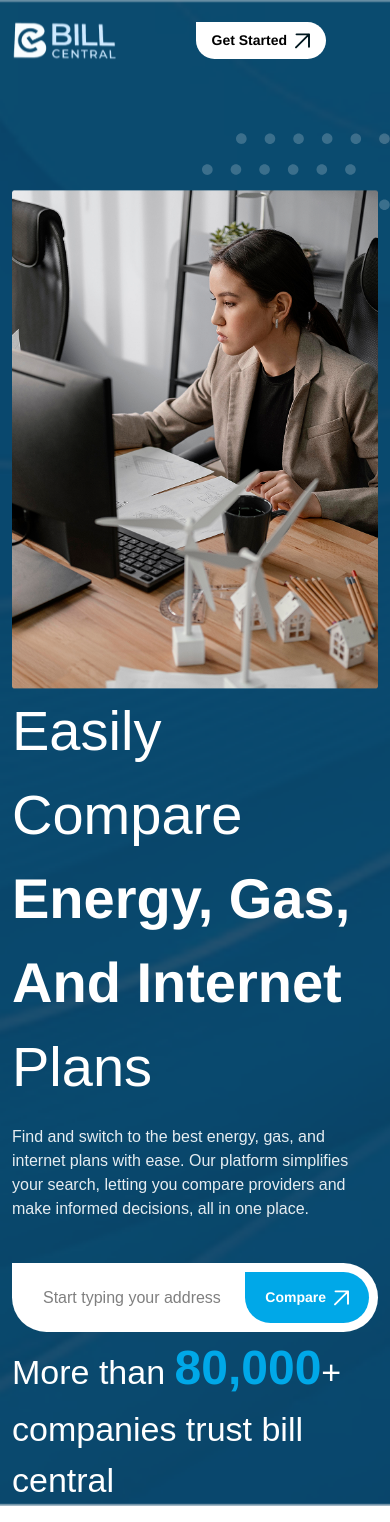
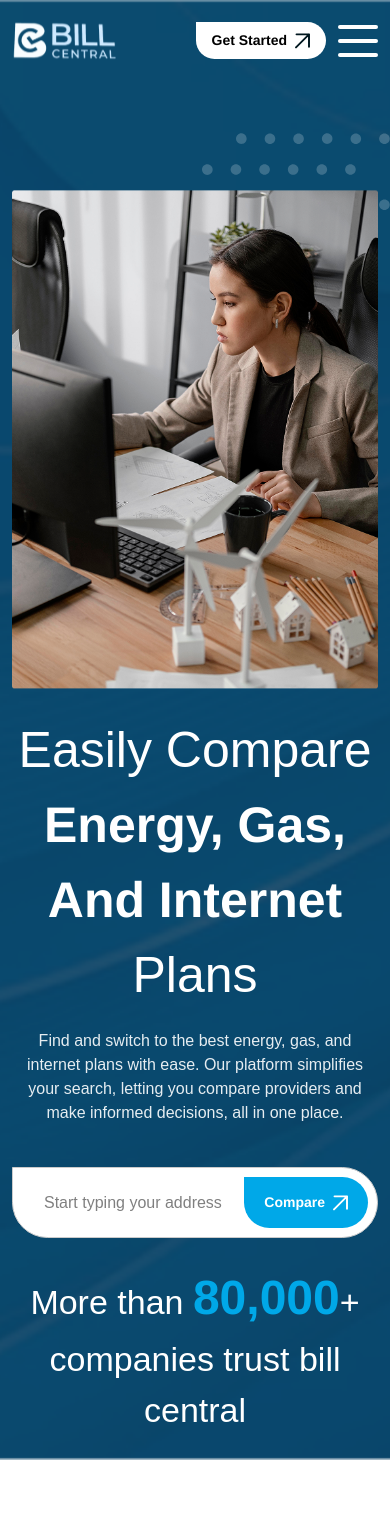
Before and after one commit to Nehaboora033/bill-central, a React (Vite) app: page / in a window 390 px wide. Shown: the top 1522 px of the page. Built offline with nearby package versions, Linux system fonts and the light colour scheme; a web font is replaced by a local one.

Commit message:
changes header media query

```diff
--- a/src/components/Comparisons.jsx
+++ b/src/components/Comparisons.jsx
@@ -11,9 +11,9 @@ const Comparisons = () => {
     return (
         <>
             <div className='max-w-[1140px] mx-auto px-3 py-[162px] '>
-                <div className='flex flex-wrap mx-[-12px] lg:flex-row flex-col-reverse gap-6 lg:gap-0'>
+                <div className='flex flex-wrap mx-[-12px] lg:flex-row flex-col-reverse gap-11 lg:gap-0'>
                     <div className='lg:w-1/2 w-full px-3'>
-                        <SubHeading normalText={"Comprehensive Utility"} boldText={"Comparisons"} subHeading='mb-[46px] text-center lg:text-start lg:max-w-[456px] w-full' />
+                        <SubHeading normalText={"Comprehensive Utility"} boldText={"Comparisons"} subHeading='lg:mb-[46px] mb-[35px] text-center lg:text-start lg:max-w-[456px] w-full' />
                         {COMPARISONS_ACCORDIAN.map((item, index) => {
                             return (
                                 <div key={index} className={`p-[14px] max-w-[558px] mx-auto lg:mx-0 border border-[#00000014] rounded-sm mb-6 ${isOpen === index ? 'shadow-lg' : ''}`}>
--- a/src/components/FAQ.jsx
+++ b/src/components/FAQ.jsx
@@ -20,7 +20,7 @@ const FAQ = () => {
                                     {item.question}
                                     <span className={`max-w-[28px] w-full h-[28px] rounded-full border-2 border-[#00171F] flex items-center justify-center ${isOpen===index?"border-white":""}`}>{isOpen === index ? <SUBTRACT_ICON /> : <ADD_ICON />}</span>
                                 </button>
-                                <p className={`font-noraml text-base  transition-all duration-200 ease-in-out pt-[14px] max-w-[722px] overflow-hidden ${isOpen === index ? "text-white" : ""} ${isOpen===index?"max-h-[250px]":"max-h-0"}`}>{item.answer}</p>
+                                <p className={`font-noraml text-base  transition-all duration-200 ease-in-out  max-w-[722px] overflow-hidden ${isOpen === index ? "text-white" : ""} ${isOpen===index?"max-h-[250px] pt-[14px]":"max-h-0"}`}>{item.answer}</p>
                             </div>
                         )
                     })}
--- a/src/components/Header.jsx
+++ b/src/components/Header.jsx
@@ -25,7 +25,7 @@ const Header = () => {
     return (
         //navbar
         <>
-            <div className='bg-cover xl:bg-size-[100%_810px] bg-top bg-no-repeat' style={{ backgroundImage: `url(${backgroundImage})` }} >
+            <div className='bg-cover min-[1130px]:bg-size-[100%_810px] bg-top bg-no-repeat' style={{ backgroundImage: `url(${backgroundImage})` }} >
 
                 <nav className={`py-5  w-full fixed top-0  transition-all duration-200 ease-in-out z-20 ${scrolled ? 'bg-[#0B496F] shadow-lg ' : 'bg-transparent'}`}>
                     <div className='max-w-[1140px] mx-auto px-3 flex items-center justify-between'>
@@ -47,9 +47,9 @@ const Header = () => {
                             <Button buttonText="Get Started" buttonClass='py-2 bg-white px-4 ' />
                             <button onClick={() => setIsOpen(state === "show" ? null : "show")}
                                 className='w-[40px] h-[32px]  z-10 flex flex-col justify-between lg:hidden'>
-                                <span className={`h-1 w-full bg-[] rounded-[50px] transition-all duration-200 ${state === "show" ? 'rotate-[45deg] origin-left' : ''}`}></span>
-                                <span className={`h-1 w-full bg-[] rounded-[50px] transition-all duration-200 ${state === "show" ? 'hidden' : ''}`}></span>
-                                <span className={`h-1 w-full bg-[] rounded-[50px] transition-all duration-200 ${state === "show" ? 'rotate-[-45deg] origin-left' : ''}`}></span>
+                                <span className={`h-1 w-full bg-white rounded-[50px] transition-all duration-200 ${state === "show" ? 'rotate-[45deg] origin-left' : ''}`}></span>
+                                <span className={`h-1 w-full bg-white rounded-[50px] transition-all duration-200 ${state === "show" ? 'hidden' : ''}`}></span>
+                                <span className={`h-1 w-full bg-white rounded-[50px] transition-all duration-200 ${state === "show" ? 'rotate-[-45deg] origin-left' : ''}`}></span>
                             </button>
 
                         </div>
@@ -57,22 +57,22 @@ const Header = () => {
                     </div>
                 </nav>
                 <div className='max-w-[1140px] mx-auto px-3 pt-[190px] '>
-                    <div className='flex flex-wrap mx-[-12px] xl:flex-row flex-col-reverse'>
-                        <div className='xl:w-1/2 px-[12px] flex flex-col justify-between'>
+                    <div className='flex flex-wrap mx-[-12px] min-[950px]:flex-row  flex-col-reverse min-[950px]:gap-0 gap-6 '>
+                        <div className='min-[950px]:w-1/2 w-full px-[12px] flex flex-col justify-between'>
                             <div>
-                                <p className='font-normal md:text-[64px] text-[56px] text-white xl:max-w-[550px] max-w[50%] w-full'>
+                                <p className='font-normal md:text-[58px] text-center min-[950px]:text-start xl:text-[64px] text-[50px] text-white min-[950px]:max-w-[550px]  w-full'>
                                     Easily Compare<span className='font-bold'> Energy, Gas, And Internet</span> Plans</p>
-                                <p className='text-[#E6EDF1] font-normal text-base mt-[16px] mb-[42px]'>Find and switch to the best energy, gas, and internet plans with ease. Our platform simplifies your search, letting you compare providers and make informed decisions, all in one place.</p>
+                                <p className='text-[#E6EDF1] min-[950px]:text-start text-center font-normal text-base mt-[16px] mb-[42px]'>Find and switch to the best energy, gas, and internet plans with ease. Our platform simplifies your search, letting you compare providers and make informed decisions, all in one place.</p>
 
-                                <Input placeholderText={"Start typing your address"} buttonText={"Compare"} buttonClass="bg-[#00A8E8] text-white py-[15px] px-5" svgColor={'stroke-[white]'} />
+                                <Input placeholderText={"Start typing your address"} buttonText={"Compare"} buttonClass="bg-[#00A8E8] text-white py-[15px] px-5" svgColor={'stroke-[white]'} Inputclass={"mx-auto"} />
                             </div>
                             <div>
-                                <p className='md:text-[38px] text-[34px] xl:text-[#003459] text-white font-normal xl:max-w-[548px]'>More than <span className='text-[48px] font-bold text-[#00A8E8]'>80,000</span>+ companies trust bill central </p>
+                                <p className='md:text-[38px] w-full min-[950px]:text-start text-center text-[34px] min-[1130px]:text-[#003459] text-white min-[950px]:pt-0 pt-6 font-normal min-[950]:max-w-[548px] min-[950px]:mb-0 mb-6'>More than <span className='text-[48px] font-bold text-[#00A8E8]'>80,000</span>+ companies trust bill central </p>
                             </div>
                         </div>
-                        <div className='xl:w-1/2  px-[12px] relative'>
+                        <div className='min-[950px]:w-1/2 w-full  px-[12px] relative'>
                             <img src={headerImage} alt="image" className=' relative z-1 block mx-auto ' />
-                            <img src={dots} alt="image" className='absolute top-[-57px] right-0 min-md:right-[9%] min-lg:right-[17%] xl:right-[-11%] ' />
+                            <img src={dots} alt="image" className='absolute top-[-57px] right-0 min-[800px]:right-[12%] lg:right-0¸  xl:right-[-11%]' />
                         </div>
                     </div>
                 </div>
--- a/src/components/common/Input.jsx
+++ b/src/components/common/Input.jsx
@@ -4,10 +4,10 @@ import Button from './Button'
 const Input = ({ placeholderText, buttonClass, buttonText, svgColor, Inputclass }) => {
     return (
         <>
-            <div className={`bg-white rounded-tr-[50px] rounded-br-[50px] rounded-bl-[50px] p-[9px] flex w-full max-w-[467px] ${Inputclass}`}>
-                <input type="email" placeholder={`${placeholderText}`} className={`w-full ml-[13px]  p-[9px] placeholder-text-[#7F8A8E] placeholder-font-normal placeholder-text-base outline-none border-none pr-[13px] `} />
+            <label className={`bg-white rounded-tr-[50px] rounded-br-[50px] rounded-bl-[50px] border border-[#CBCBCB] p-[9px] flex w-full max-w-[467px] ${Inputclass}`}>
+                <input type="email" placeholder={`${placeholderText}`} className={`w-full  ml-[13px]  p-[9px] placeholder-text-[#7F8A8E] placeholder-font-normal placeholder-text-base pr-[13px] `} />
                 <Button buttonClass={`${buttonClass}`} buttonText={`${buttonText}`} svgColor={`${svgColor}`} />
-            </div>
+            </label>
 
         </>
     )
```
